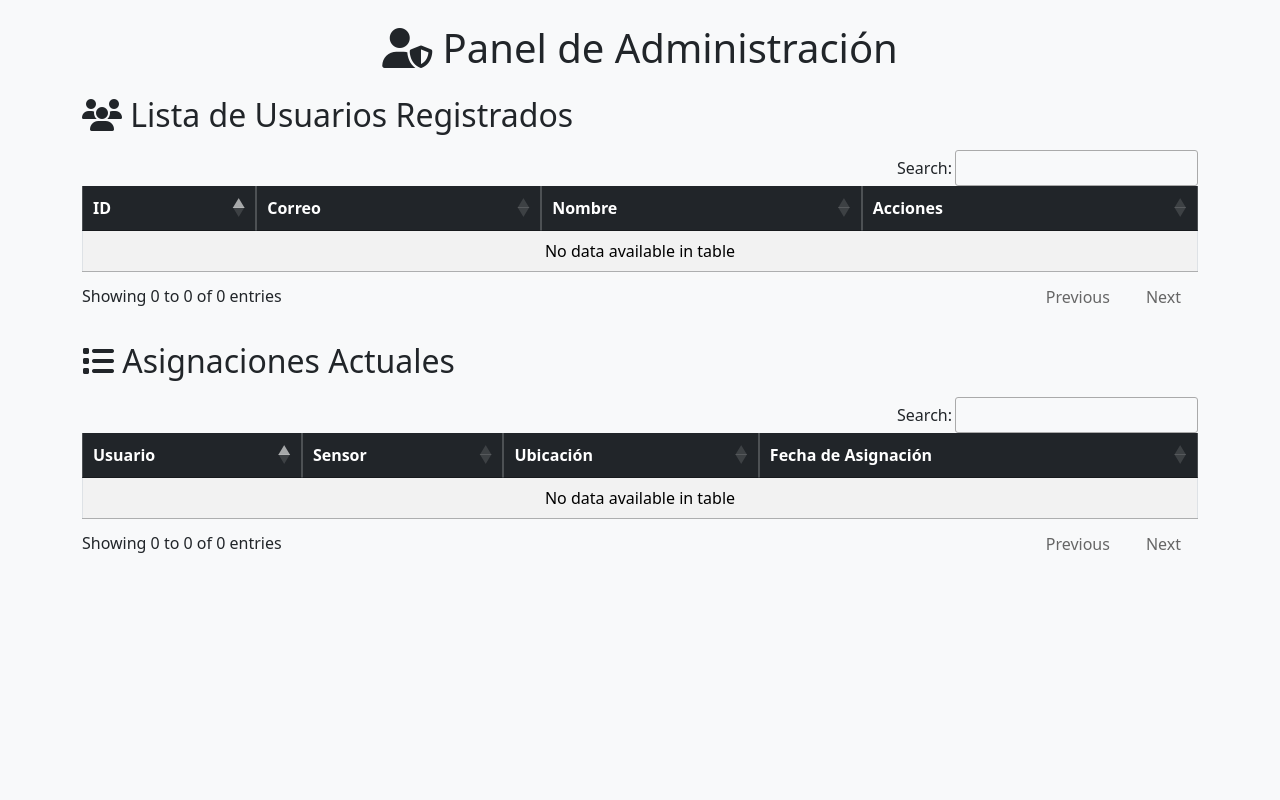
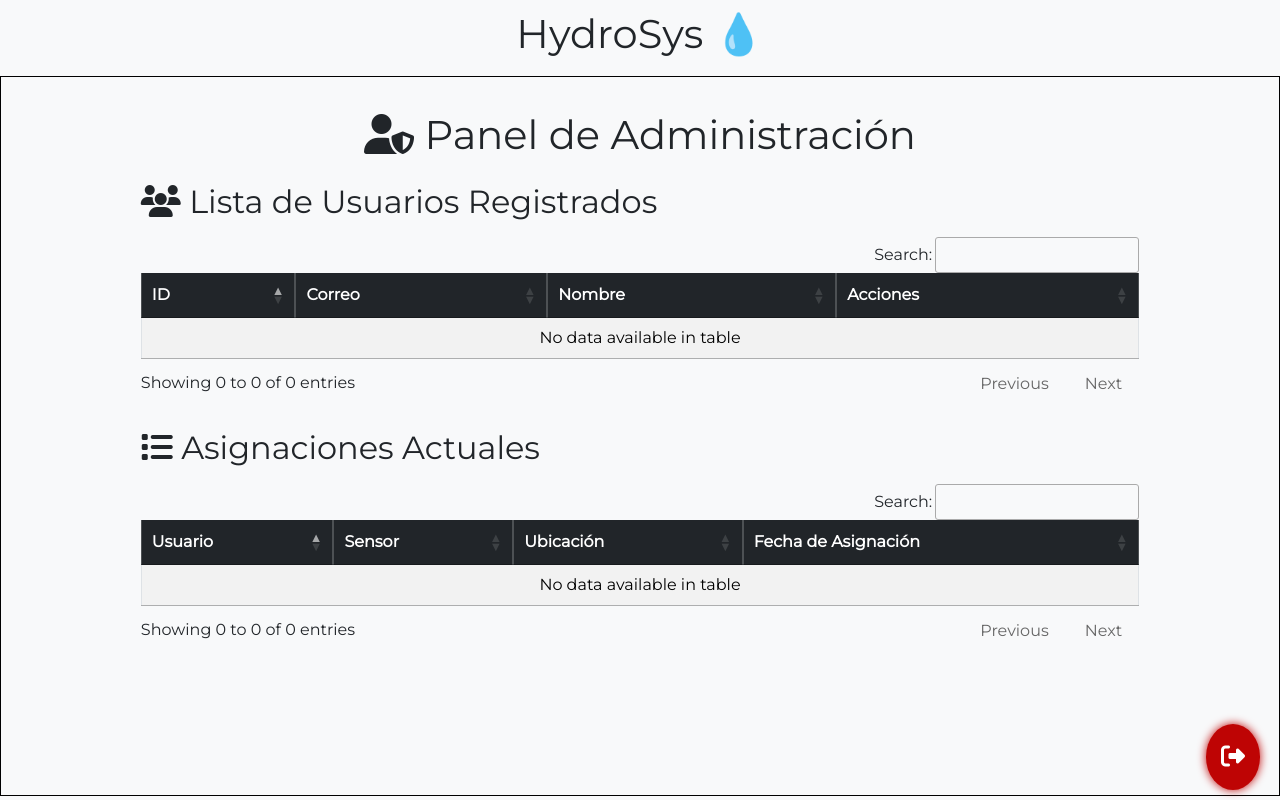
Before and after one commit to Xander313/HydroSys, a Django app: template Aplicaciones/PWA/templates/admin/paneladmin.html in a window 1280 px wide. Run offline with Django 5.2, Linux system fonts and the light colour scheme; the template is opened without the code that fills it, so the values that code supplies are empty; parts of the project's set-up code (start-up, migrations or seed data) failed here and were passed over; some libraries are stand-ins or nearby versions.

Commit message:
vista de cerrar sesion

```diff
--- a/Aplicaciones/PWA/templates/admin/paneladmin.html
+++ b/Aplicaciones/PWA/templates/admin/paneladmin.html
@@ -1,4 +1,6 @@
+{% extends 'layouts/baseSesionIniciada.html' %}
 {% load static %}
+{% block content %}
 <!DOCTYPE html>
 <html lang="es">
 <head>
@@ -14,7 +16,10 @@
     <link rel="stylesheet" href="https://cdn.datatables.net/buttons/2.3.1/css/buttons.dataTables.min.css">
 </head>
 <body class="bg-light">
+
+
     <div class="container py-4">
+
         <h1 class="text-center mb-4"><i class="fa-solid fa-user-shield"></i> Panel de Administración</h1>
 
         <!-- Mensajes con SweetAlert -->
@@ -180,3 +185,4 @@
     </script>
 </body>
 </html>
+{% endblock %}
--- a/Aplicaciones/PWA/templates/layouts/baseSesionIniciada.html
+++ b/Aplicaciones/PWA/templates/layouts/baseSesionIniciada.html
@@ -30,7 +30,7 @@
         <div class="mainButtons">
             <!--
             <a href=""><i class="fa-solid fa-arrow-left"></i></a>-->
-            <a href=""><i class="fa-solid fa-right-from-bracket"></i></a>
+            <a href="{% url 'cerrar_sesion' %}"><i class="fa-solid fa-right-from-bracket"></i></a>
         </div>
     </main>
 
--- a/Aplicaciones/PWA/urls.py
+++ b/Aplicaciones/PWA/urls.py
@@ -4,5 +4,6 @@ from . import views
 
 urlpatterns = [
     path('', views.IniciarSesion, name="IniciarSesion" ),
+    path('cerrar-sesion/', views.cerrar_sesion, name='cerrar_sesion'),
 
 ]
--- a/Aplicaciones/PWA/views.py
+++ b/Aplicaciones/PWA/views.py
@@ -1,4 +1,4 @@
-from django.shortcuts import render
+from django.shortcuts import render, redirect
 
 # Create your views here.
 def IniciarSesion(request):
```
